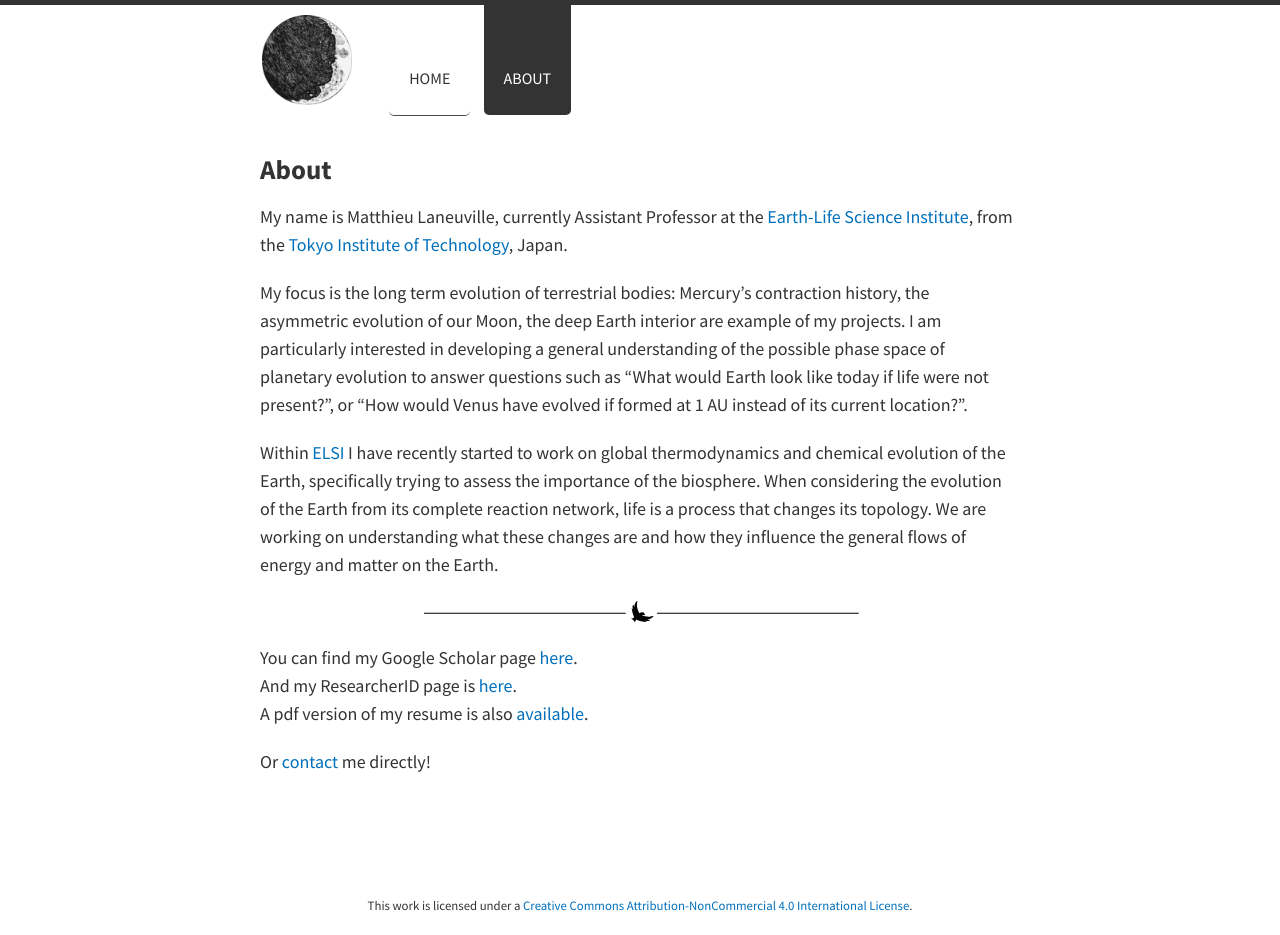
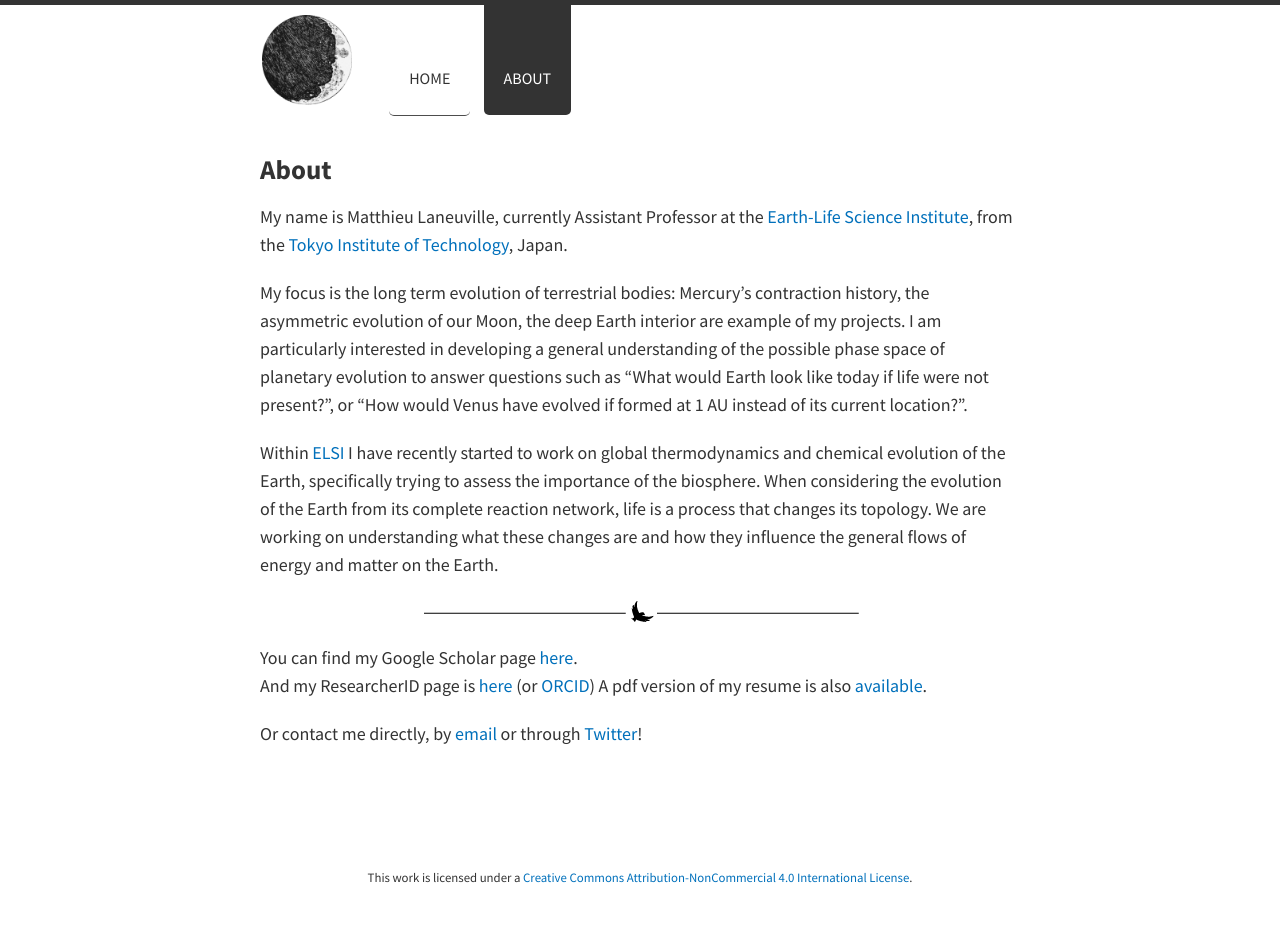
Before and after one commit to mlaneuville/mlaneuville.github.io, a Jekyll site: the page built from about/index.md, in a window 1280 px wide. Built offline with Jekyll 4.4.1, drawn with Linux system fonts in a browser that asks for light colours; nearby versions of some CDN libraries; after the commit the page ends 907 px from its top, so only the background shows below that.

Commit message:
update about page

```diff
--- a/about/index.md
+++ b/about/index.md
@@ -22,7 +22,7 @@ the general flows of energy and matter on the Earth.
 ---
 
 You can find my Google Scholar page [here](https://scholar.google.com/citations?user=A2Btyc0AAAAJ).
-And my ResearcherID page is [here](http://researcherid.com/rid/F-8523-2010).
+And my ResearcherID page is [here](http://researcherid.com/rid/F-8523-2010) (or [ORCID](https://orcid.org/0000-0001-6022-0046))
 A pdf version of my resume is also [available](/cv/resumeLaneuville.pdf).
 
-Or [contact](mailto:mlaneuville@elsi.jp) me directly!
+Or contact me directly, by [email](mailto:mlaneuville@elsi.jp) or through [Twitter](https://twitter.com/_maat)!
```
